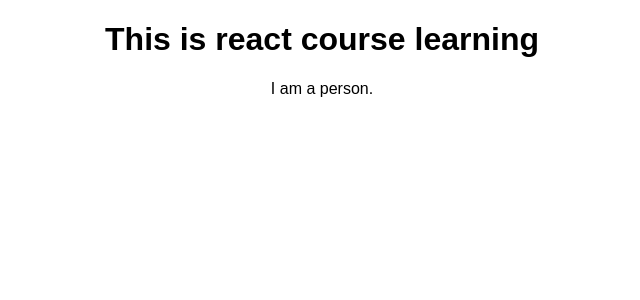
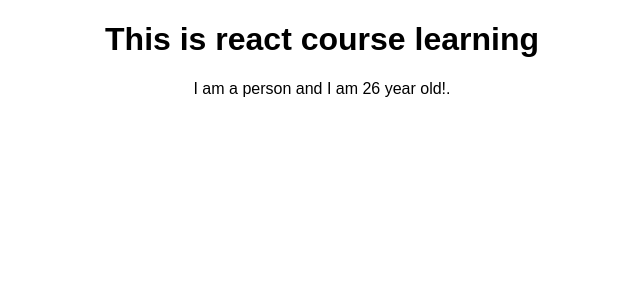
Before and after one commit to pramodkharade/REACTJS-Learning, a React (Create React App) app: page / in a window 1280 px wide. Shown: the top 300 px of the page, without its empty margins (318-958 px from the left). Built offline with nearby package versions, Linux system fonts and the light colour scheme.

Commit message:
outputing the dynamic content in functional components

```diff
--- a/src/Person/Person.js
+++ b/src/Person/Person.js
@@ -1,6 +1,6 @@
 import React from 'react';
 const person =  () =>{
-    return <p>I am a person.</p>;
+    return <p>I am a person and I am { Math.floor(Math.random() * 30)} year old!.</p>;
 };
 
 export default person;
```
